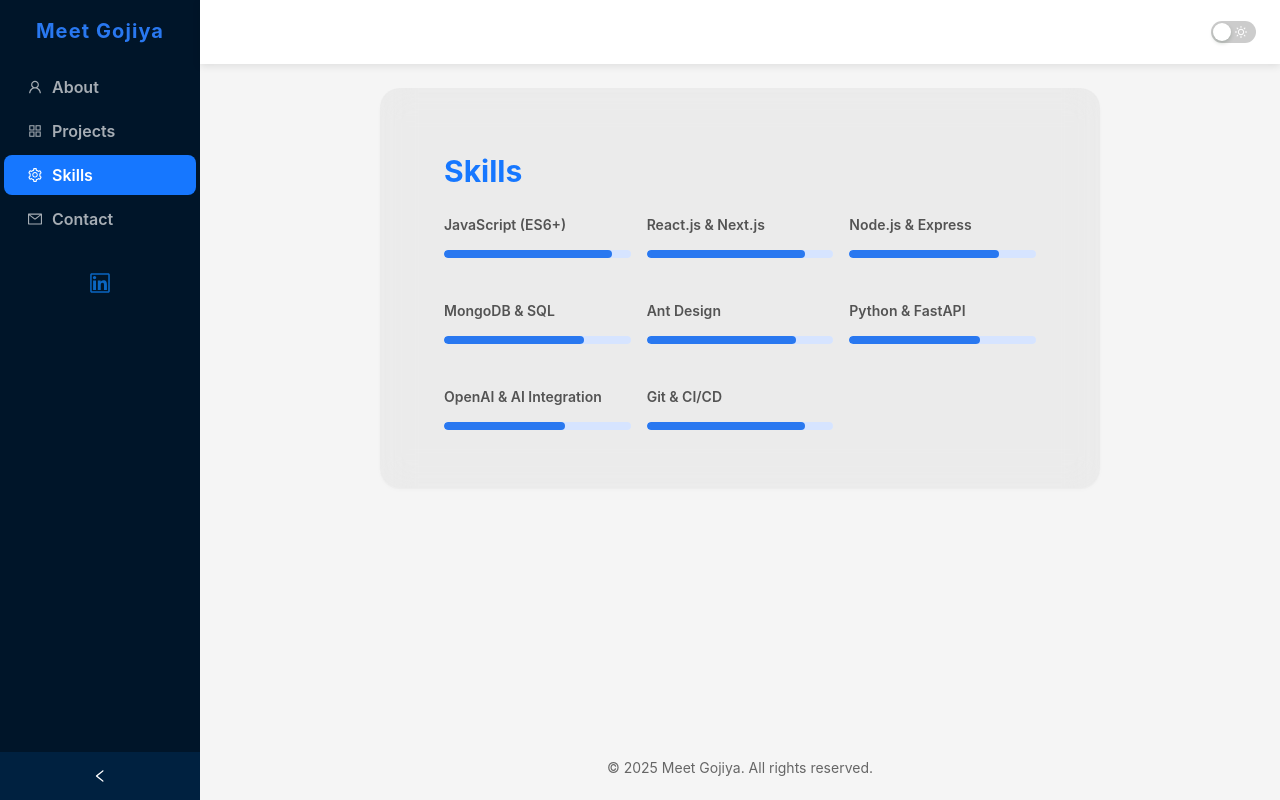
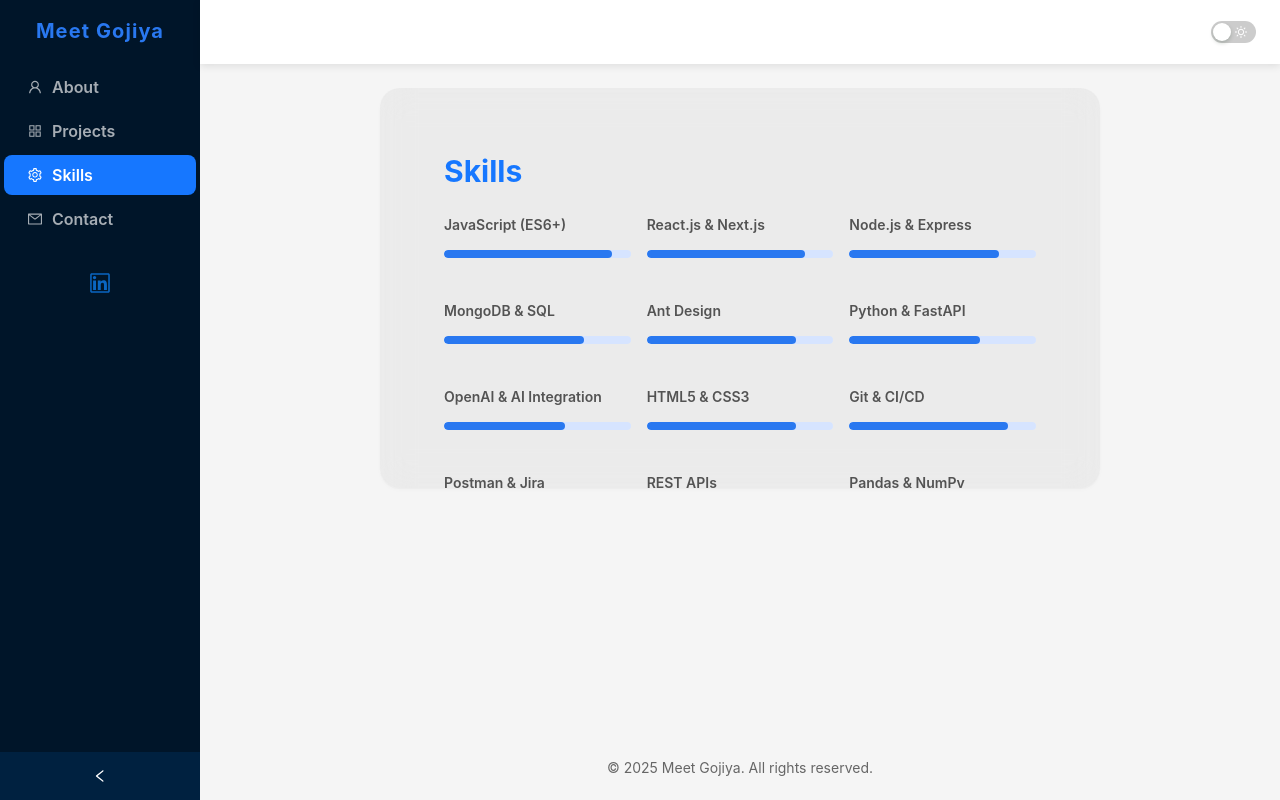
Before and after one commit to meetgojiya98/My-Portfolio-Website, a React (Vite) app: page / in a window 1280 px wide. Both pictures are taken after a click on the item "Skills". Built offline with nearby package versions, Linux system fonts and the light colour scheme.

Commit message:
updated projects

```diff
--- a/src/components/Skills.jsx
+++ b/src/components/Skills.jsx
@@ -12,7 +12,13 @@ const skills = [
   { name: 'Ant Design', level: 80 },
   { name: 'Python & FastAPI', level: 70 },
   { name: 'OpenAI & AI Integration', level: 65 },
+  { name: 'HTML5 & CSS3', level: 80 },
   { name: 'Git & CI/CD', level: 85 },
+  { name: 'Postman & Jira', level: 80 },
+  { name: 'REST APIs', level: 80 },
+  { name: 'Pandas & NumPy', level: 85 },
+  { name: 'Selenium', level: 80 },
+  { name: 'AWS', level: 70 }
   // Add more skills here if you want to test scrolling
 ];
 
```
